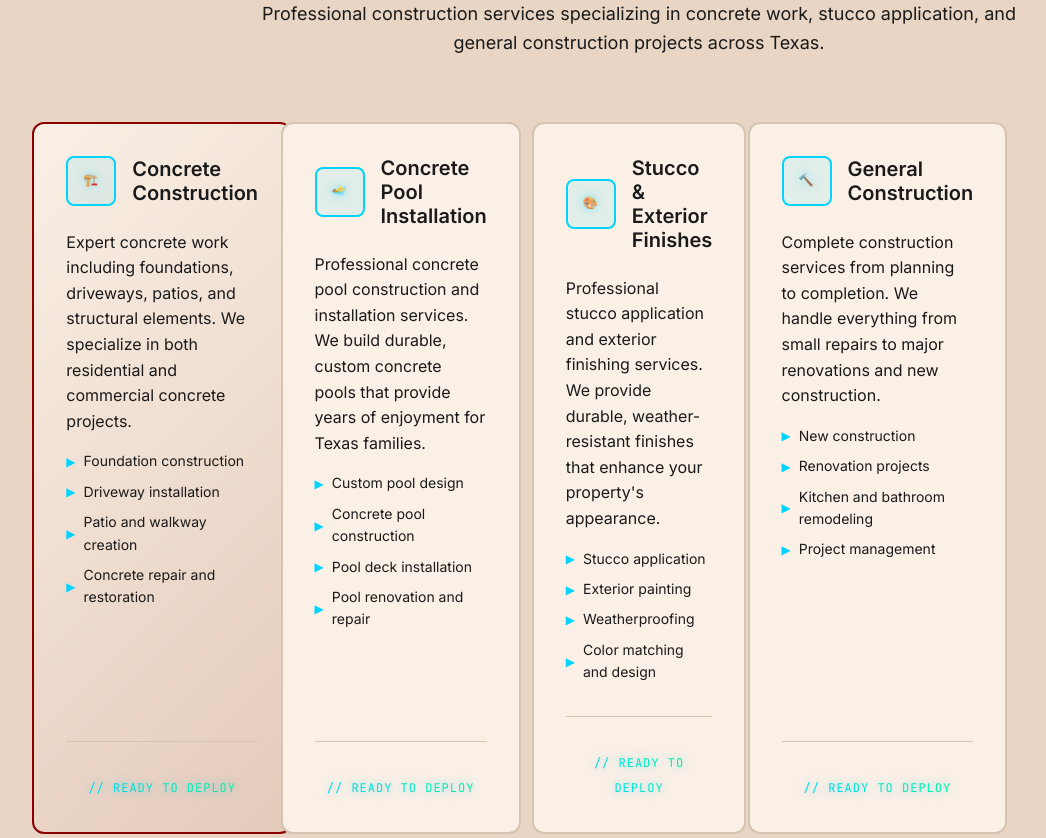
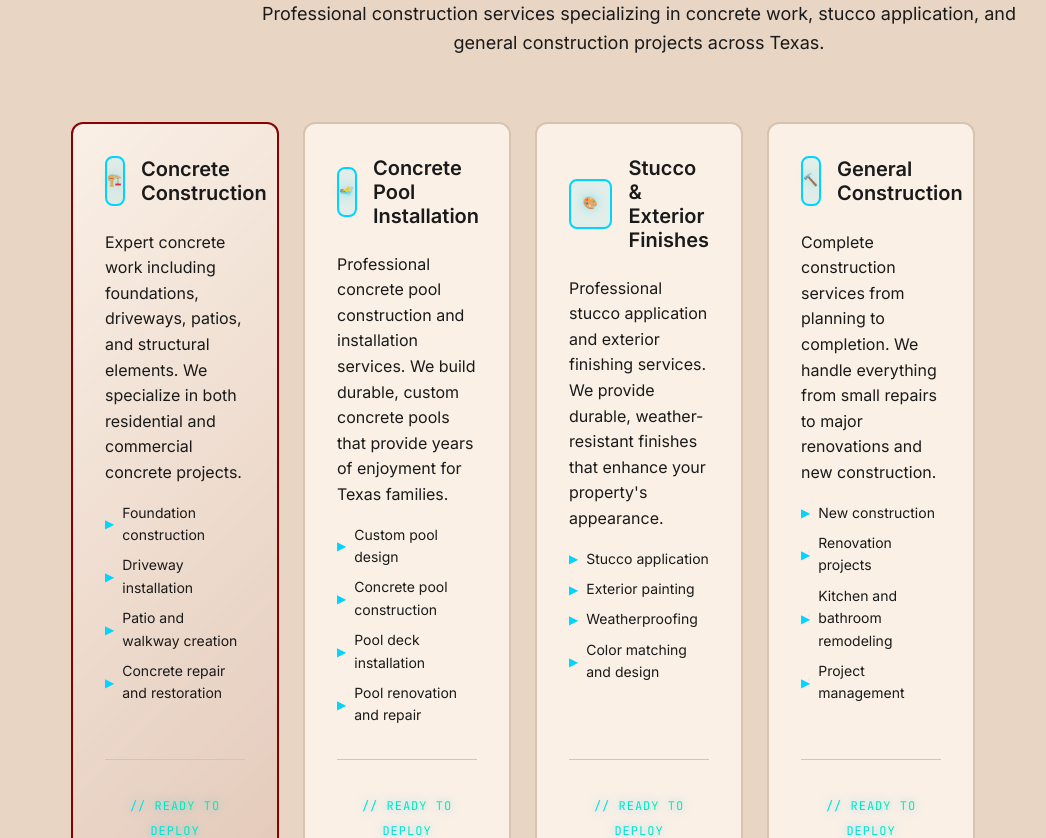
Before and after one commit to wables411/webgcon, a React (Create React App) app: page / in a window 1280 px wide. Shown: the part 2880-3718 px from the top of the page, without its empty margins (1-1047 px from the left). Built offline with nearby package versions, Linux system fonts and the light colour scheme.

Commit message:
Fix service cards centering with explicit max-width and justify-self properties

```diff
--- a/src/pages/Home.css
+++ b/src/pages/Home.css
@@ -245,9 +245,17 @@
   margin-top: var(--spacing-3xl);
   justify-items: center;
   align-items: start;
-  max-width: 100%;
+  max-width: 1200px;
   margin-left: auto;
   margin-right: auto;
+  padding: 0 var(--spacing-md);
+}
+
+.services-grid .service-card {
+  width: 100%;
+  max-width: 280px;
+  margin: 0 auto;
+  justify-self: center;
 }
 
 /* Mobile: Stack all services vertically */
@@ -257,6 +265,12 @@
     gap: var(--spacing-xl);
     margin-top: var(--spacing-2xl);
     padding: 0 var(--spacing-md);
+    max-width: 100%;
+  }
+
+  .services-grid .service-card {
+    max-width: 100%;
+    width: 100%;
   }
 }
 
```
